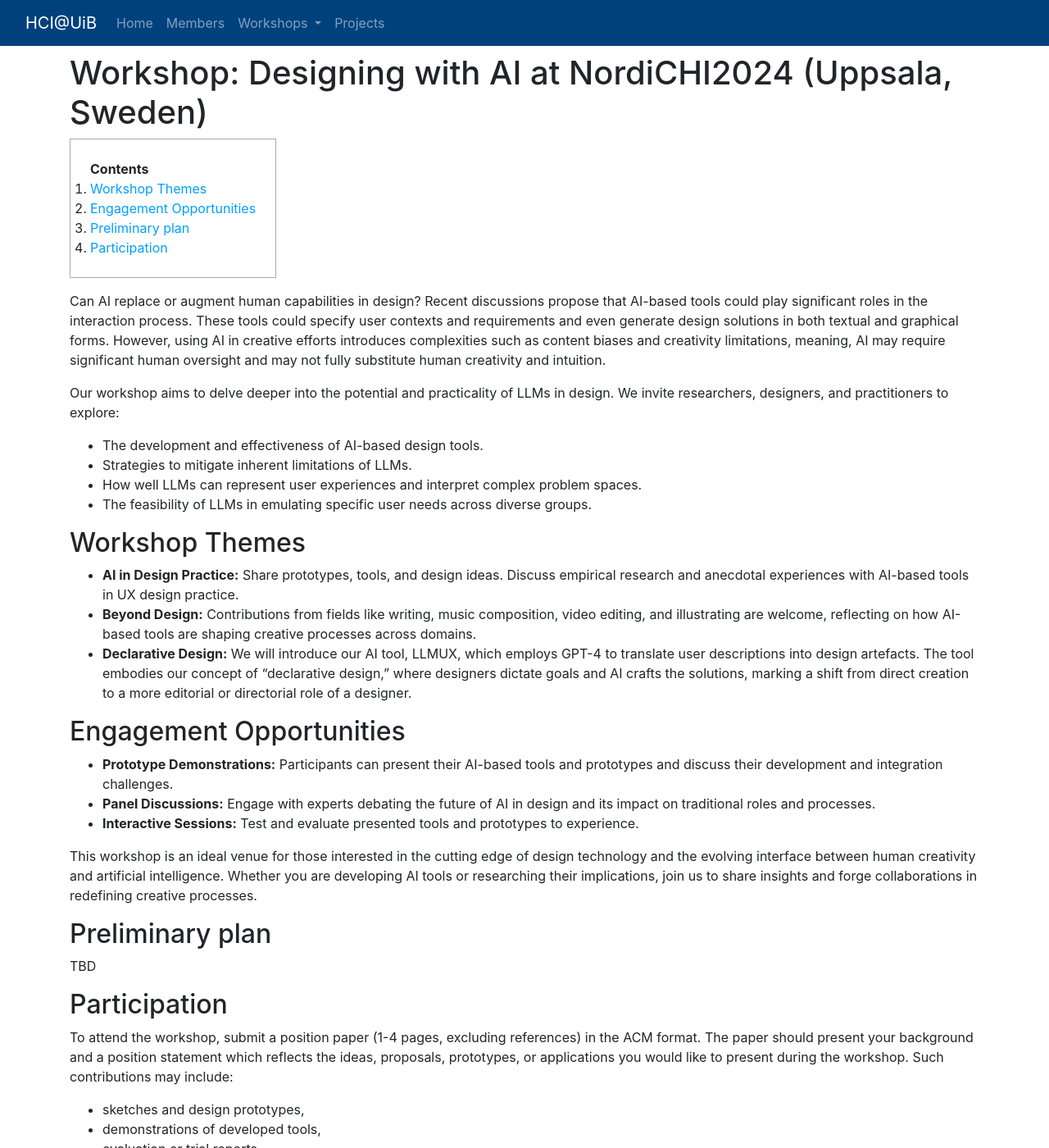
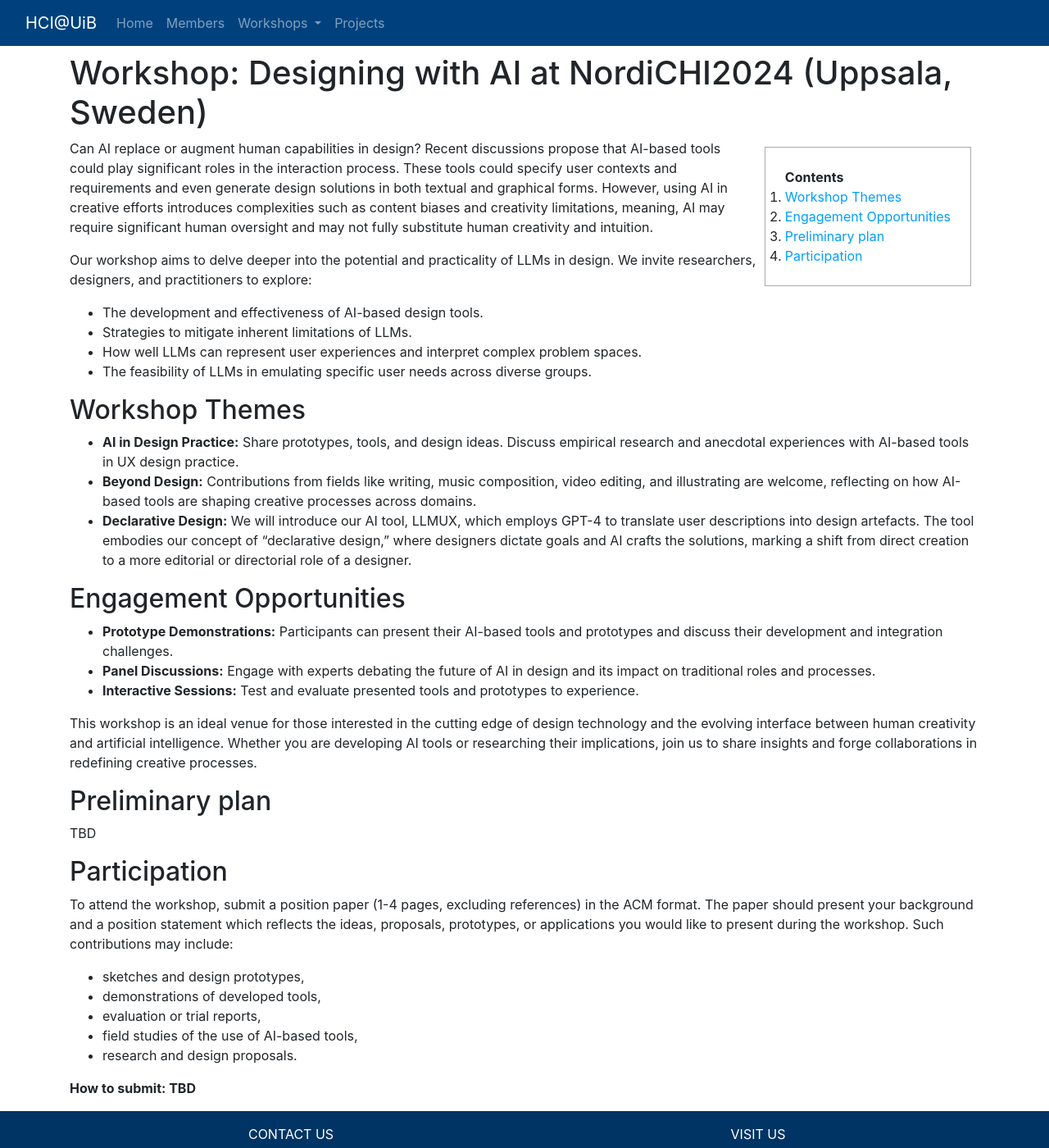
Before and after one commit to BergenHCI/bergenhci.github.io, a Jekyll site: the page built from ws/designing_with_ai.md, in a window 1280 px wide and 1400 px high. Shown: the whole window at 82% size. Built offline with Jekyll 4.4.1, drawn with Linux system fonts in a browser that asks for light colours; our own code applies the rules of GitHub Pages for plain Markdown files.

Commit message:
Update custom.css

```diff
--- a/assets/css/custom.css
+++ b/assets/css/custom.css
@@ -7,17 +7,13 @@ body {
     font-weight: bold;
 }
 
-#markdown-toc ul {
-    list-style: decimal;
-    float: right;
-    margin: 10px;
-}
-
 #markdown-toc {
     border: 1px solid #aaa;
     padding: 1.5em;
     list-style: decimal;
     display: inline-block;
+    float: right;
+    margin: 10px;
 }
 
 .nav-link a {
```
